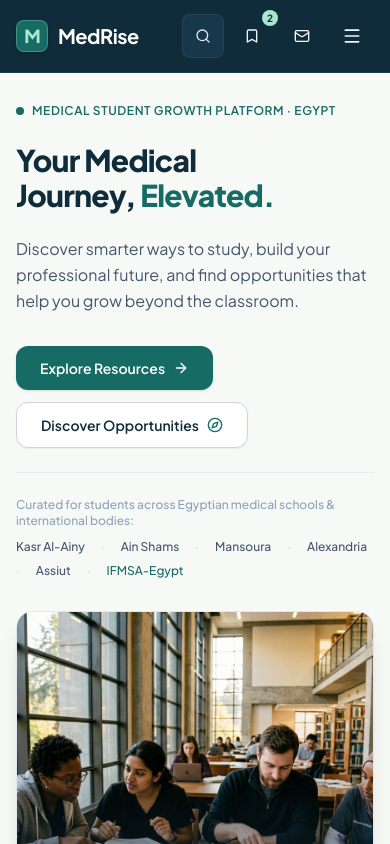
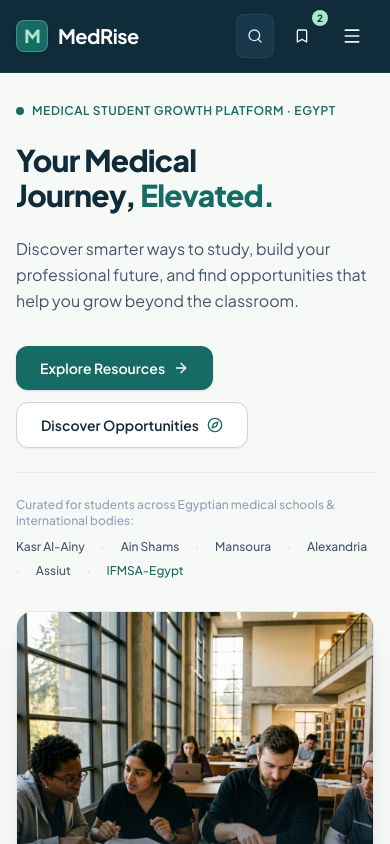
Before and after one commit to mohammedalsadeg33/midris, a React (Vite) app: page / in a window 390 px wide. Shown: the top 844 px of the page. Built offline with nearby package versions, Linux system fonts and the light colour scheme.

Commit message:
style(navbar): adjust action button layout and visibility
Optimize navbar spacing and hide the contact email button on mobile devices to prevent overflow and improve responsiveness.

```diff
--- a/src/components/Navbar.tsx
+++ b/src/components/Navbar.tsx
@@ -129,11 +129,11 @@ export const Navbar: React.FC<NavbarProps> = ({
           </nav>
 
           {/* Zone 3: Actions (Search, Bookmarks, Contact, Mobile Toggle) */}
-          <div className="flex items-center gap-1.5 sm:gap-3 shrink-0">
+          <div className="flex items-center gap-1.5 sm:gap-2.5 shrink-0">
             {/* Quick Search Trigger */}
             <button
               onClick={onOpenSearch}
-              className="flex items-center gap-2 px-3 py-2 text-xs font-medium text-slate-100 bg-[#183C4F]/80 hover:bg-[#183C4F] hover:text-white rounded-lg border border-slate-700/80 transition-colors cursor-pointer min-h-[44px] focus:outline-none focus-visible:ring-2 focus-visible:ring-[#A8E6CF]"
+              className="flex items-center gap-1.5 sm:gap-2 px-2.5 sm:px-3 py-2 text-xs font-medium text-slate-100 bg-[#183C4F]/80 hover:bg-[#183C4F] hover:text-white rounded-lg border border-slate-700/80 transition-colors cursor-pointer min-h-[44px] focus:outline-none focus-visible:ring-2 focus-visible:ring-[#A8E6CF]"
               aria-label="Search resources and opportunities"
               title="Search (Ctrl+K)"
             >
@@ -159,10 +159,10 @@ export const Navbar: React.FC<NavbarProps> = ({
               )}
             </button>
 
-            {/* Contact Email Trigger */}
+            {/* Contact Email Trigger (Desktop & Tablet) */}
             <a
               href="mailto:mohammedalsadeg33@gmail.com"
-              className="p-2.5 text-slate-100 hover:text-white hover:bg-[#183C4F] rounded-lg transition-colors cursor-pointer min-h-[44px] min-w-[44px] flex items-center justify-center focus:outline-none focus-visible:ring-2 focus-visible:ring-[#A8E6CF]"
+              className="hidden sm:flex p-2.5 text-slate-100 hover:text-white hover:bg-[#183C4F] rounded-lg transition-colors cursor-pointer min-h-[44px] min-w-[44px] items-center justify-center focus:outline-none focus-visible:ring-2 focus-visible:ring-[#A8E6CF]"
               aria-label="Contact official email"
               title="Email: mohammedalsadeg33@gmail.com"
             >
@@ -187,7 +187,7 @@ export const Navbar: React.FC<NavbarProps> = ({
       {/* Backdrop overlay for outside click to dismiss */}
       {mobileMenuOpen && (
         <div
-          className="fixed inset-0 top-18 bg-black/50 backdrop-blur-xs z-30 lg:hidden transition-opacity duration-200"
+          className="fixed inset-0 top-[4.5rem] bg-black/50 backdrop-blur-xs z-30 lg:hidden transition-opacity duration-200"
           onClick={() => setMobileMenuOpen(false)}
           aria-hidden="true"
         />
@@ -204,7 +204,7 @@ export const Navbar: React.FC<NavbarProps> = ({
             : 'opacity-0 -translate-y-2 invisible pointer-events-none'
         }`}
       >
-        <div className="max-h-[calc(100dvh-4.5rem)] overflow-y-auto overscroll-contain px-4 pt-3 pb-5 space-y-3">
+        <div className="max-h-[calc(100vh-4.5rem)] max-h-[calc(100dvh-4.5rem)] overflow-y-auto overscroll-contain px-4 pt-3 pb-5 space-y-3">
           {/* Menu Header Label */}
           <div className="flex items-center justify-between text-xs font-semibold tracking-wider uppercase text-slate-200 px-3 py-1.5 border-b border-[#183C4F]/70">
             <span>Navigation Menu</span>
@@ -249,7 +249,7 @@ export const Navbar: React.FC<NavbarProps> = ({
               }}
               className="flex items-center justify-center gap-2 px-3 py-2.5 rounded-lg bg-[#183C4F]/70 hover:bg-[#183C4F] text-slate-100 text-xs font-medium border border-slate-700/70 min-h-[44px] transition-colors focus:outline-none focus-visible:ring-2 focus-visible:ring-[#A8E6CF]"
             >
-              <Search className="w-3.5 h-3.5 text-slate-300" />
+              <Search className="w-3.5 h-3.5 text-slate-200" />
               <span>Search Hub</span>
             </button>
             <button
@@ -270,7 +270,7 @@ export const Navbar: React.FC<NavbarProps> = ({
             <span className="text-slate-300 font-medium">Egypt Medical Student Hub</span>
             <a
               href="mailto:mohammedalsadeg33@gmail.com"
-              className="text-[#A8E6CF] hover:text-white hover:underline flex items-center gap-1.5 font-semibold py-1 focus:outline-none focus-visible:ring-1 focus-visible:ring-[#A8E6CF]"
+              className="text-[#A8E6CF] hover:text-white hover:underline flex items-center gap-1.5 font-semibold py-1.5 px-2.5 rounded-md hover:bg-[#183C4F]/60 transition-colors focus:outline-none focus-visible:ring-1 focus-visible:ring-[#A8E6CF]"
               aria-label="Contact official email"
             >
               <Mail className="w-3.5 h-3.5" />
```
